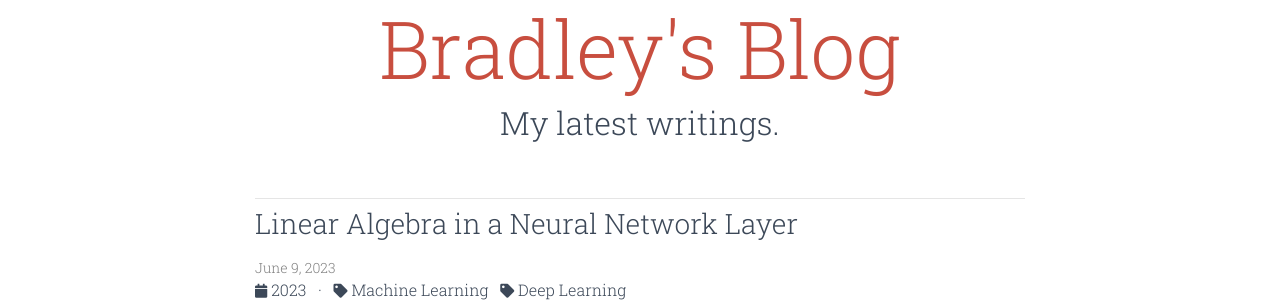
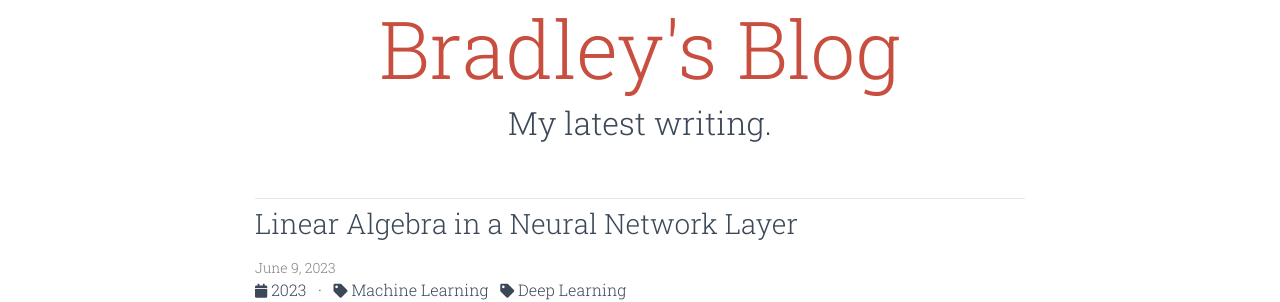
Before and after one commit to BMCARDONA/bmcardona.github.io, a Jekyll site: the page built from blog/index.html, in a window 1280 px wide and 1213 px high. Shown: the part 137-439 px from the top of the window. Built offline with Jekyll 4.4.1, drawn with Linux system fonts in a browser that asks for light colours; the list of posts is cut into pages by our own code; comment, search, counter and statistics services are not loaded; a style sheet for code colours, icons or effects is not loaded.

Commit message:
change writings to writing

```diff
--- a/_config.yml
+++ b/_config.yml
@@ -119,7 +119,7 @@ bing_site_verification:  # out your bing-site-verification ID (Bing Webmaster)
 
 blog_name: Bradley's Blog # blog_name will be displayed in your blog page
 blog_nav_title: Blog # your blog must have a title for it to be displayed in the nav bar
-blog_description: My latest writings.
+blog_description: My latest writing.
 permalink: /blog/:year/:title/
 
 # Pagination
```
